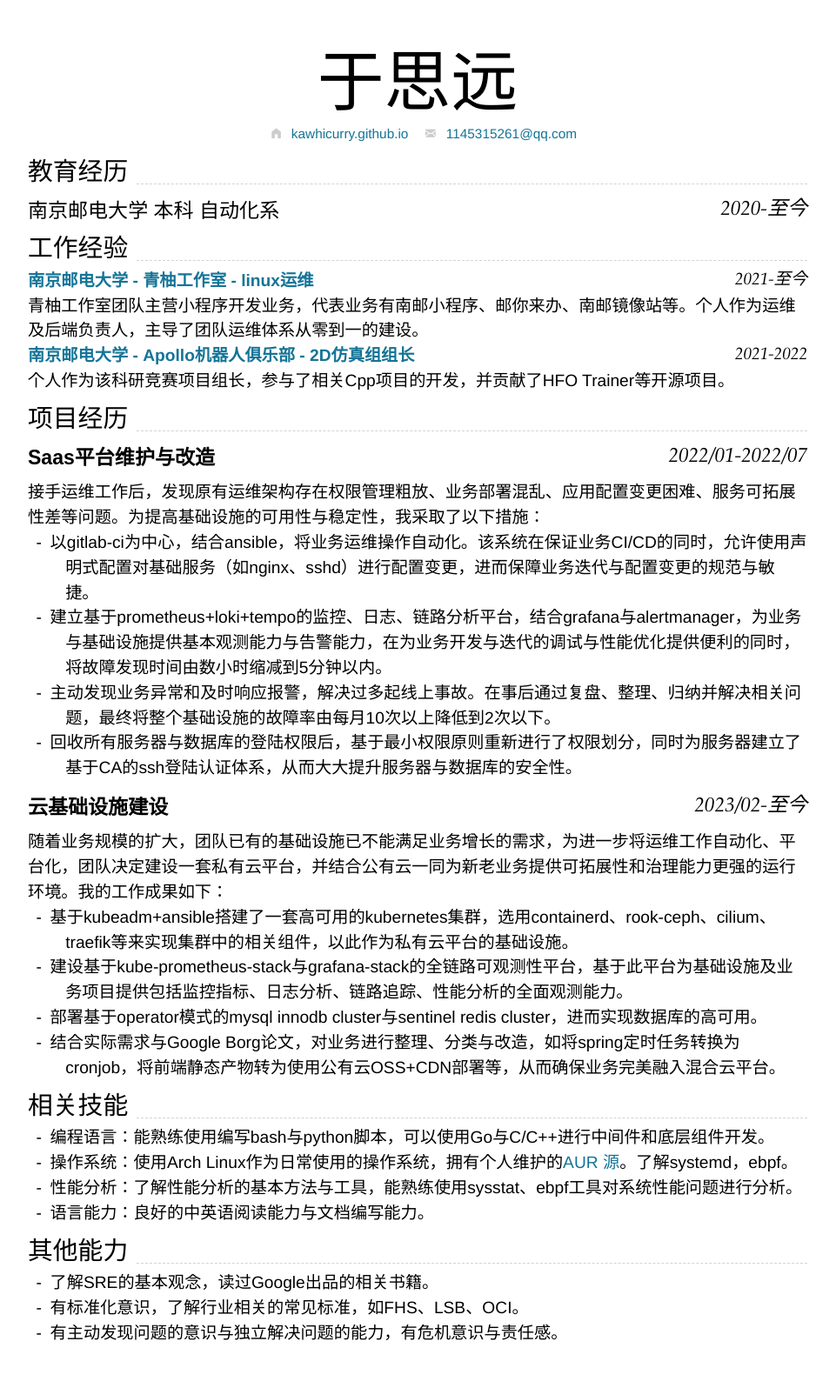
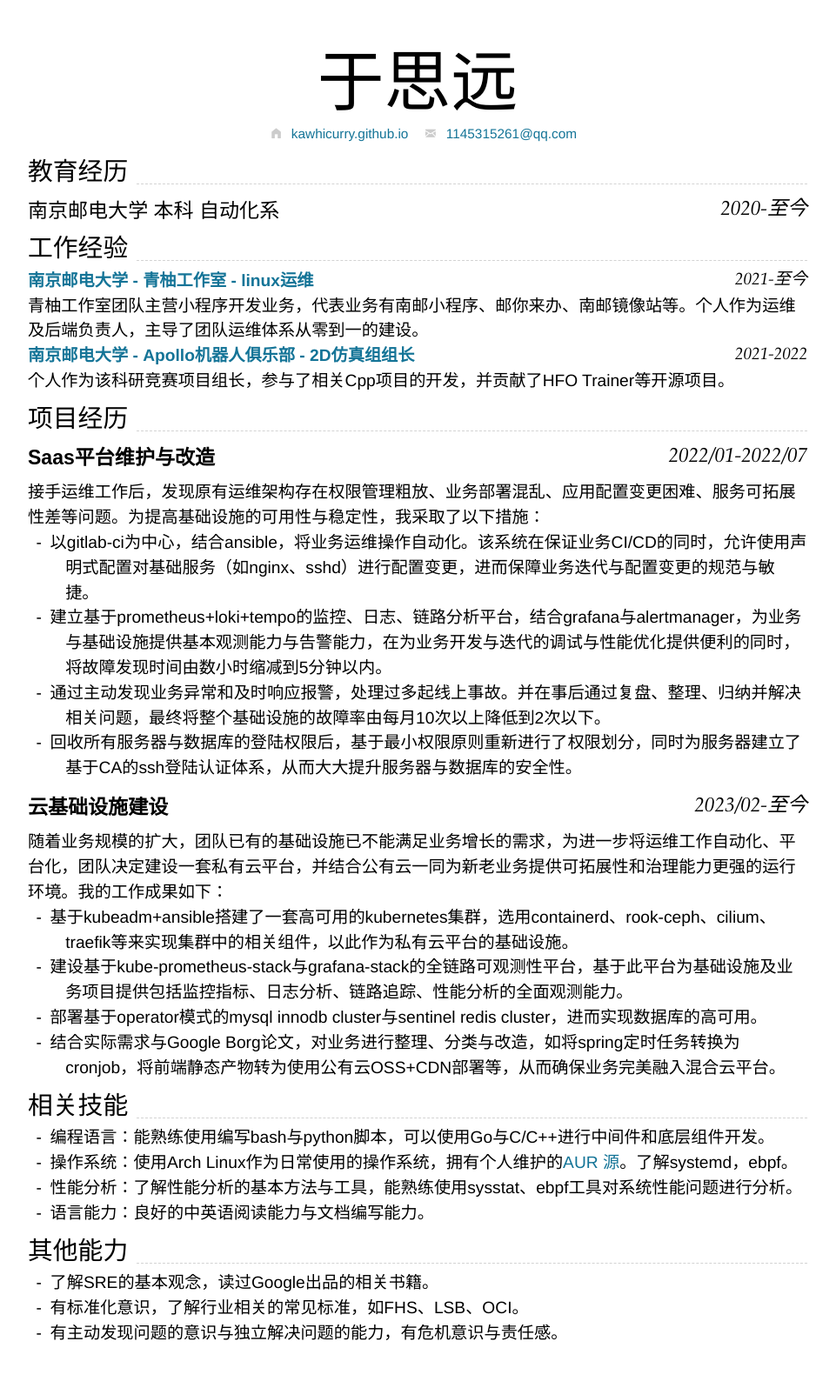
Before and after one commit to kawhicurry/resume, a Jekyll site: the page built from index.md, in a window 1280 px wide. Shown: the whole page at 87% size, without its empty margins (160-1121 px from the left). Built offline with Jekyll 4.4.1, drawn with Linux system fonts in a browser that asks for light colours; nearby versions of some CDN libraries.

Commit message:
update: optimize main resume

```diff
--- a/index.md
+++ b/index.md
@@ -35,7 +35,7 @@ homepage:
 
 - 以gitlab-ci为中心，结合ansible，将业务运维操作自动化。该系统在保证业务CI/CD的同时，允许使用声明式配置对基础服务（如nginx、sshd）进行配置变更，进而保障业务迭代与配置变更的规范与敏捷。
 - 建立基于prometheus+loki+tempo的监控、日志、链路分析平台，结合grafana与alertmanager，为业务与基础设施提供基本观测能力与告警能力，在为业务开发与迭代的调试与性能优化提供便利的同时，将故障发现时间由数小时缩减到5分钟以内。
-- 主动发现业务异常和及时响应报警，解决过多起线上事故。在事后通过复盘、整理、归纳并解决相关问题，最终将整个基础设施的故障率由每月10次以上降低到2次以下。
+- 通过主动发现业务异常和及时响应报警，处理过多起线上事故。并在事后通过复盘、整理、归纳并解决相关问题，最终将整个基础设施的故障率由每月10次以上降低到2次以下。
 - 回收所有服务器与数据库的登陆权限后，基于最小权限原则重新进行了权限划分，同时为服务器建立了基于CA的ssh登陆认证体系，从而大大提升服务器与数据库的安全性。
 
 ### **云基础设施建设** `2023/02-至今`
```
